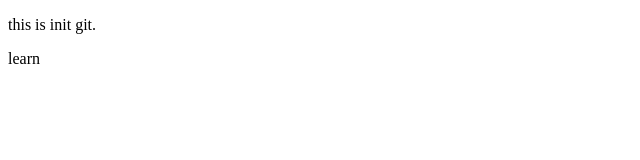
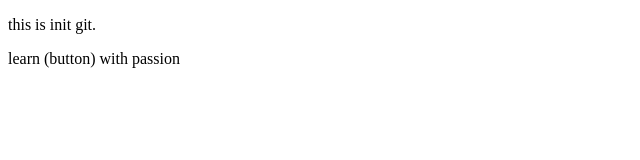
Before and after one commit to Aakash6008/Localrepo, a plain HTML site: page index.html in a window 1280 px wide. Shown: the whole page, without its empty margins (0-640 px from the left). Drawn offline with Linux system fonts and the light colour scheme.

```diff
--- a/index.html
+++ b/index.html
@@ -7,6 +7,6 @@
 </head>
 <body>
     <p>this is init git.</p>
-    <p>learn</p>
+    <p>learn (button)  with passion </p>
 </body>
 </html>
```
